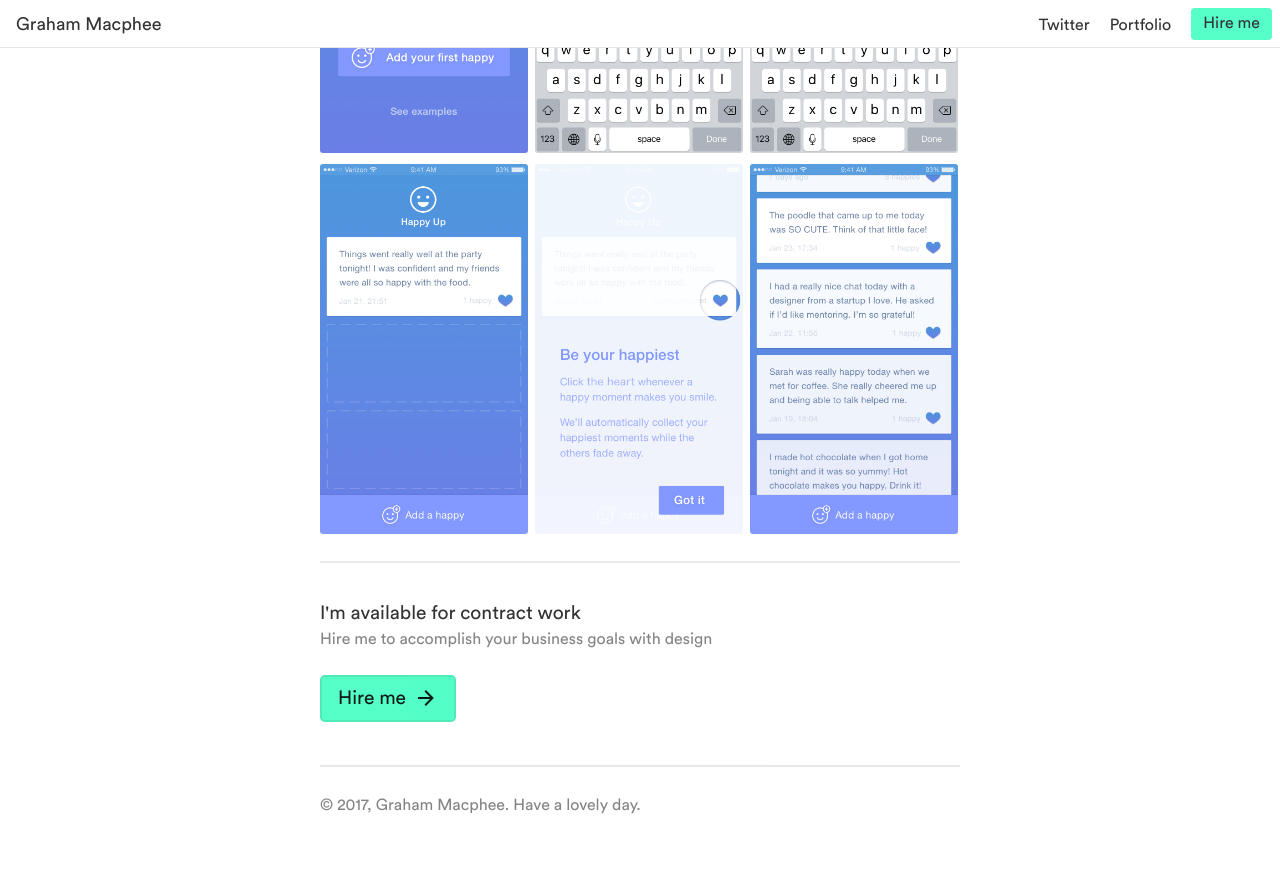
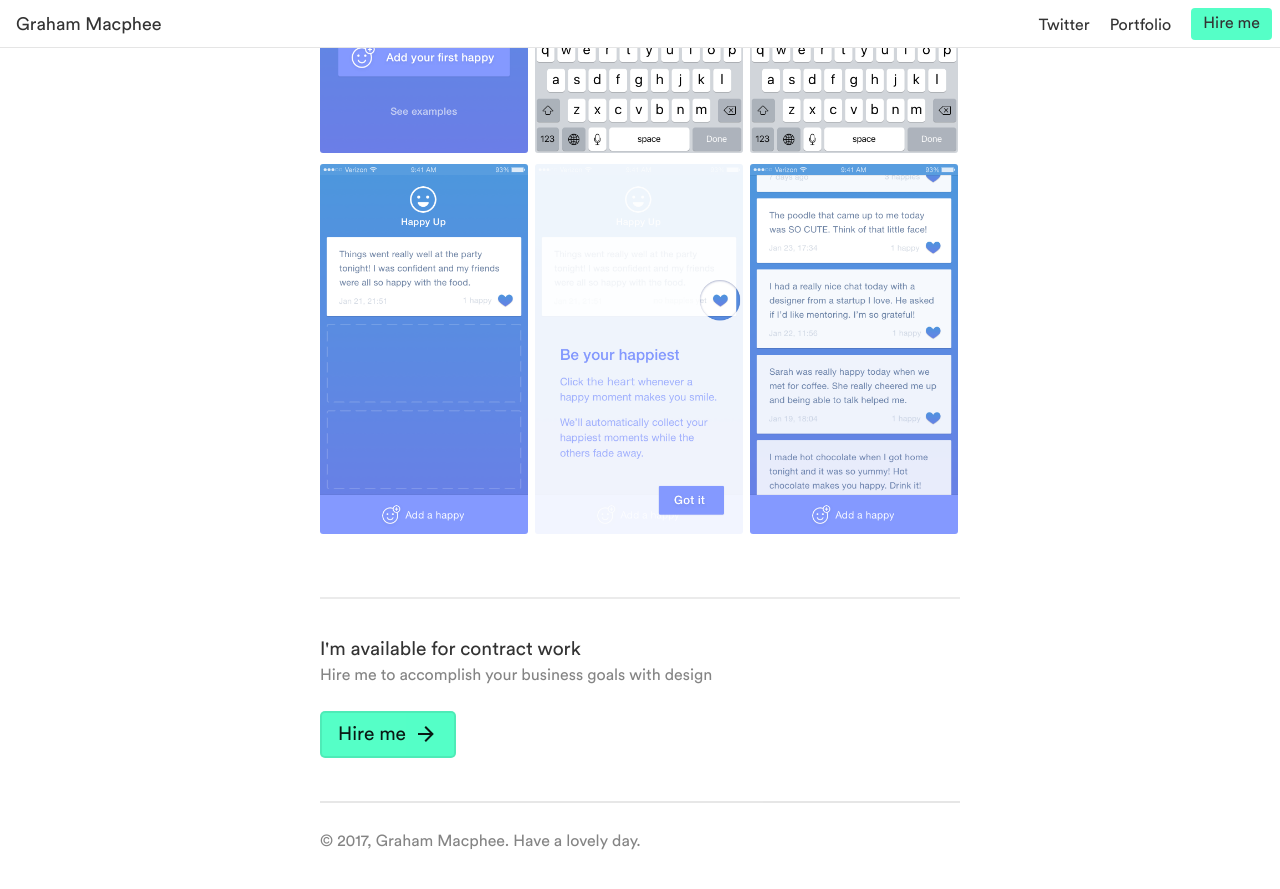
Before and after one commit to gmph/gmph.github.io, a Jekyll site: the page built from pages/portfolio/happyup/index.md, in a window 1280 px wide and 900 px high, scrolled down 1399 px. Shown: the top 889 px of the window. Built offline with Jekyll 4.4.1, drawn with Linux system fonts in a browser that asks for light colours; nearby versions of some CDN libraries; before the commit the page ends 2263 px from its top, so only the background shows below that.

Commit message:
Fix Happy Up case study whitespace

```diff
--- a/pages/portfolio/happyup/index.md
+++ b/pages/portfolio/happyup/index.md
@@ -25,9 +25,12 @@ This lovely app was built in collaboration with Kristi Kelly ([YouHue](http://yo
 
 ## Interface design
 
-<div class="third no-row no-border"><img src="/pages/portfolio/happyup/happyupstart.png"/></div>
-<div class="third no-row no-border"><img src="/pages/portfolio/happyup/happyupsave.png"/></div>
-<div class="third no-row no-border"><img src="/pages/portfolio/happyup/happyupdiscard.png"/></div>
-<div class="third no-row no-border"><img src="/pages/portfolio/happyup/happyupone.png"/></div>
-<div class="third no-row no-border"><img src="/pages/portfolio/happyup/happyupeducation.png"/></div>
-<div class="third no-row no-border"><img src="/pages/portfolio/happyup/happyupscroll.png"/></div>
+<p>
+    <div class="third no-row no-border"><img src="/pages/portfolio/happyup/happyupstart.png"/></div>
+    <div class="third no-row no-border"><img src="/pages/portfolio/happyup/happyupsave.png"/></div>
+    <div class="third no-row no-border"><img src="/pages/portfolio/happyup/happyupdiscard.png"/></div>
+    <div class="third no-row no-border"><img src="/pages/portfolio/happyup/happyupone.png"/></div>
+    <div class="third no-row no-border"><img src="/pages/portfolio/happyup/happyupeducation.png"/></div>
+    <div class="third no-row no-border"><img src="/pages/portfolio/happyup/happyupscroll.png"/></div>
+    <br>
+</p>
```
